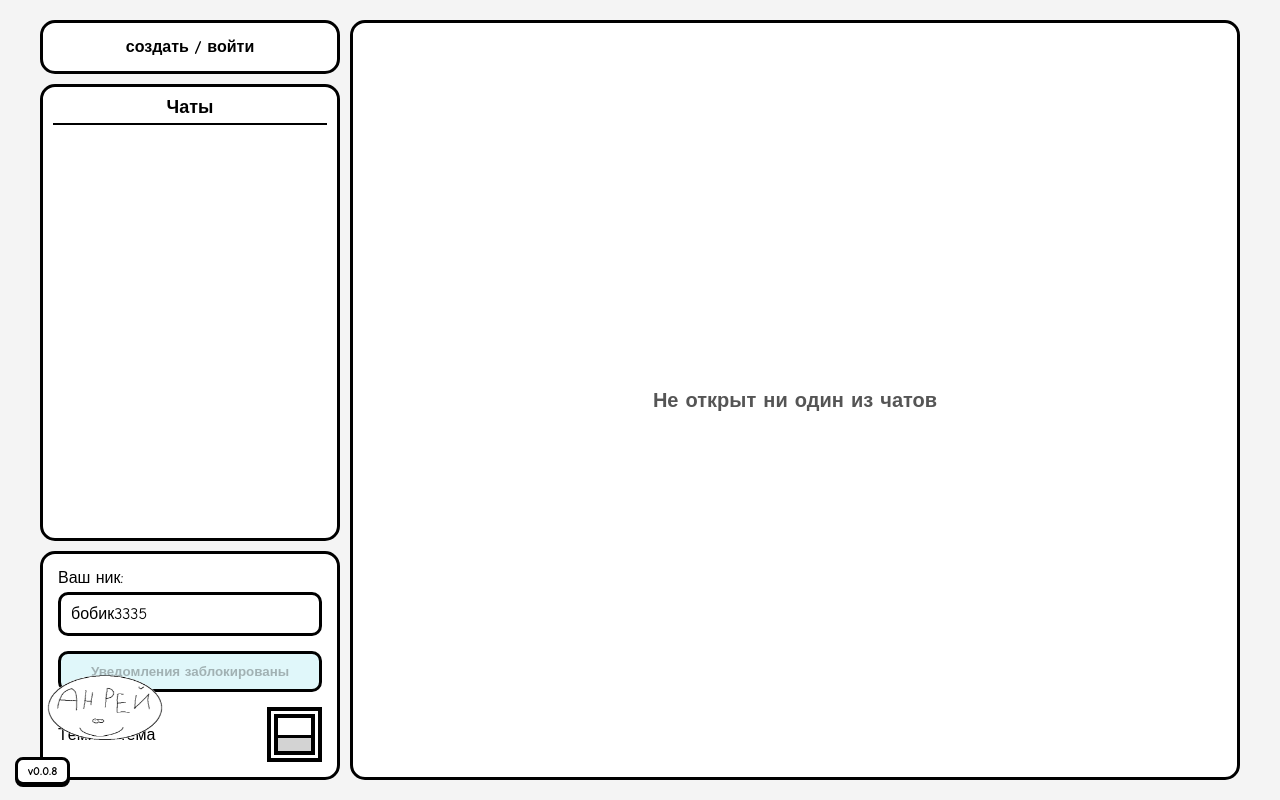
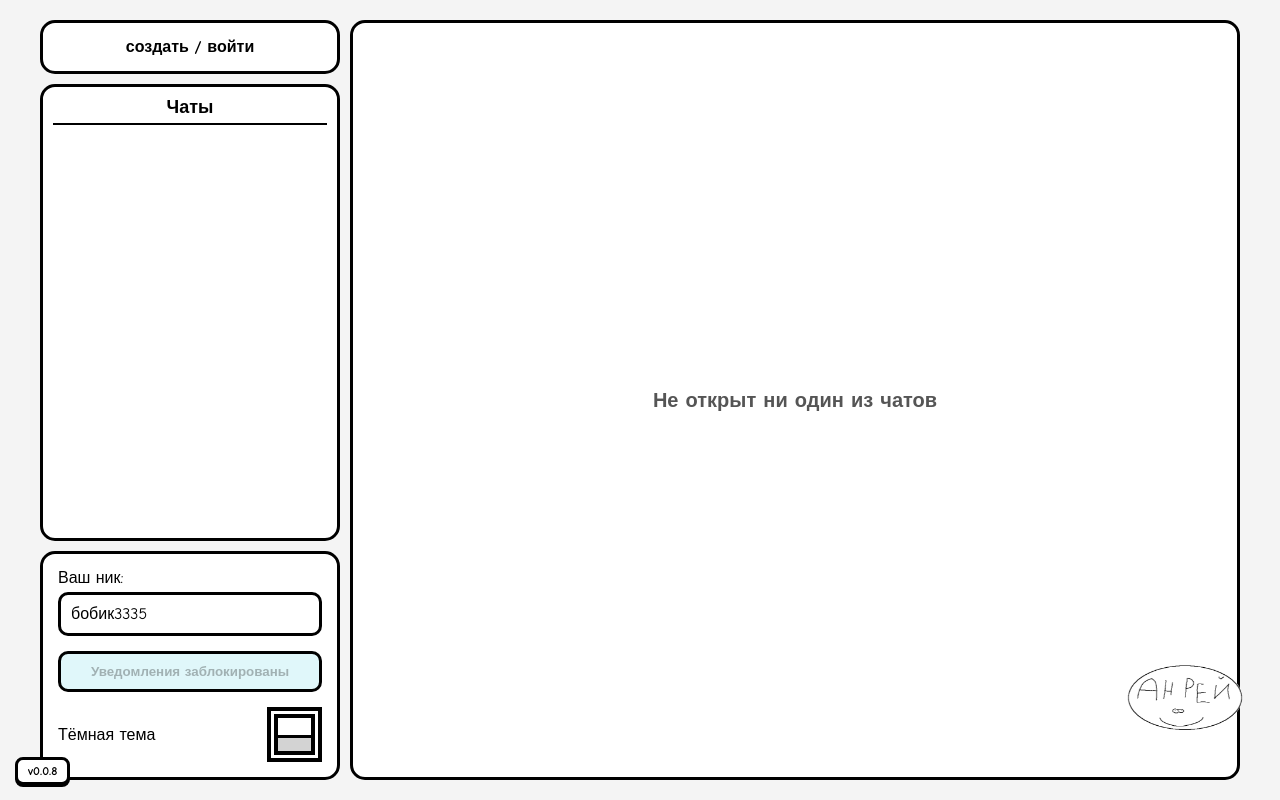
Before and after one commit to IvanPlayGitHub/messenger_krutoooooy, a plain HTML site: page index.html in a window 1280 px wide. Drawn offline with nearby package versions, Linux system fonts and the light colour scheme.

Commit message:
Update index.html

```diff
--- a/index.html
+++ b/index.html
@@ -38,7 +38,7 @@
         body.dark-mode .site-version { background: #1a1a1a; color: white; border-color: white; box-shadow: 0 2px 0 white; }
         /* --- ЛОГОТИП --- */
         .logo-container {
-            position: fixed; bottom: 15px; left: 35px; width: 150px; height: 150px; /* Перенесли влево и увеличили */
+            position: fixed; bottom: 25px; right: 15px; width: 150px; height: 150px; /* Перенесли влево и увеличили */
             z-index: 10005; cursor: pointer; user-select: none;
         }
         .logo-base {
```
